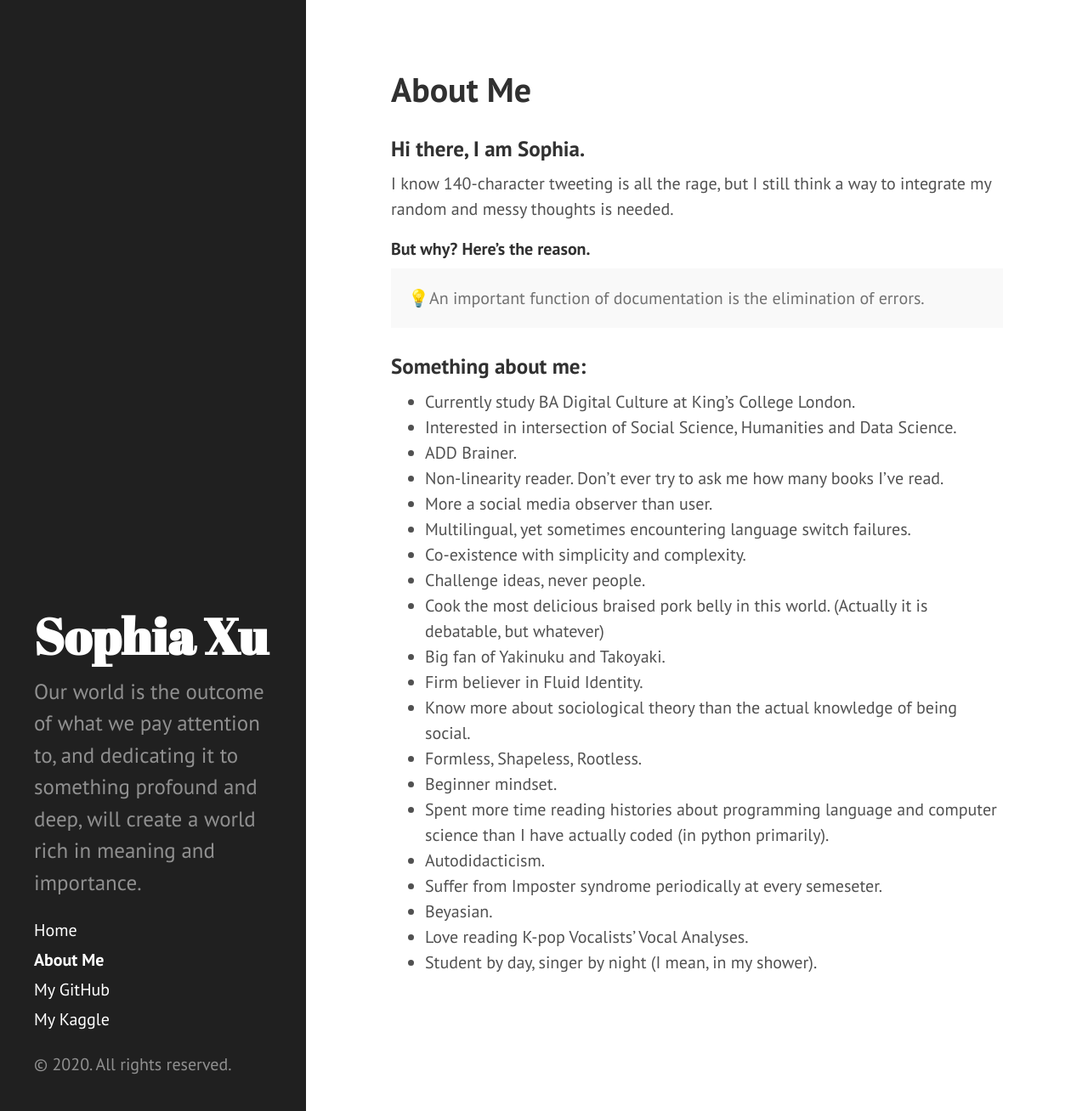
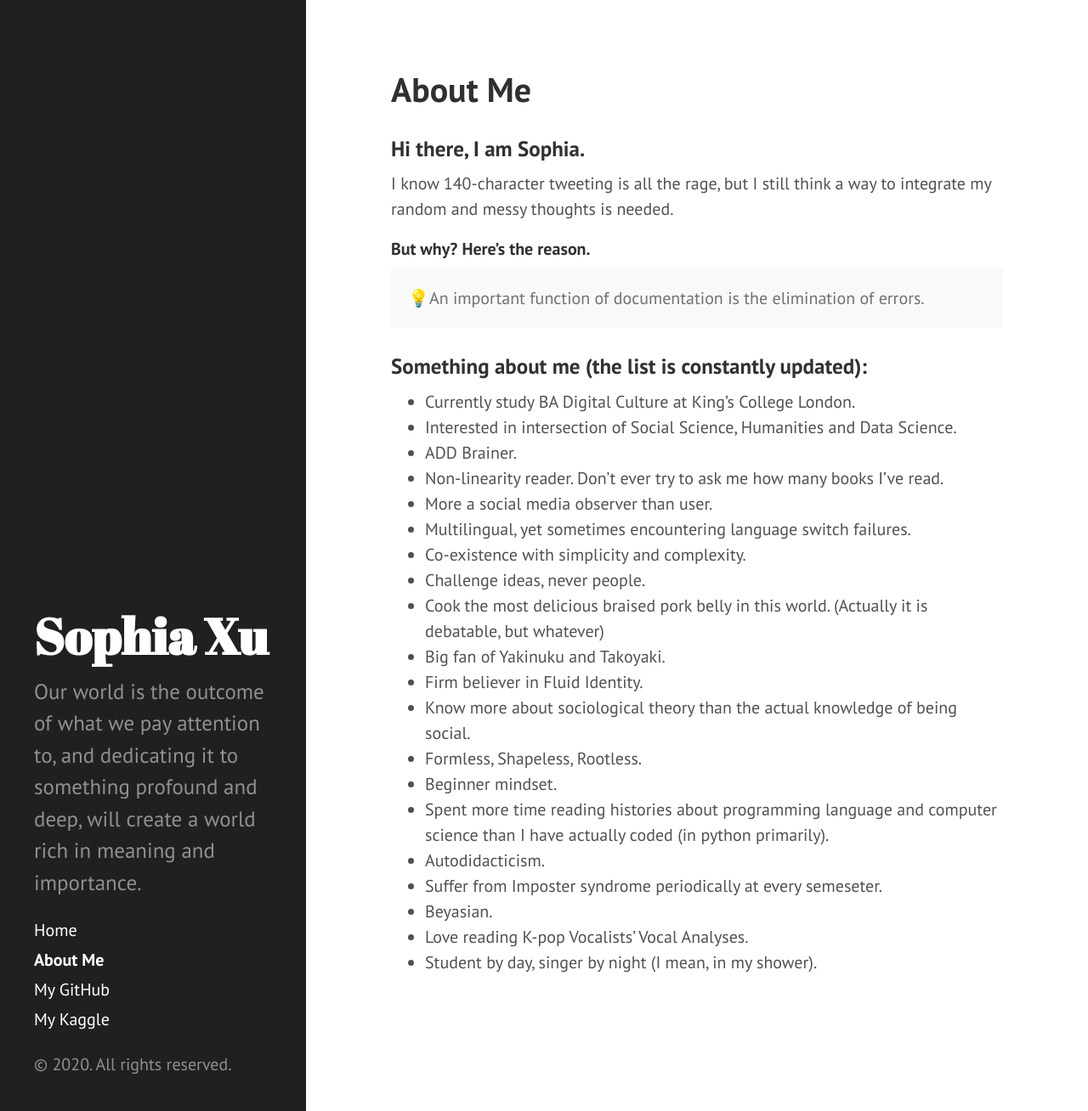
Before and after one commit to philosofia/philosofia.github.io, a Jekyll site: the page built from about.md, in a window 1280 px wide and 1308 px high. Shown: the whole window at 85% size. Built offline with Jekyll 4.4.1, drawn with Linux system fonts in a browser that asks for light colours.

Commit message:
Update about.md

```diff
--- a/about.md
+++ b/about.md
@@ -13,7 +13,7 @@ I know 140-character tweeting is all the rage, but I still think a way to integr
 </p>
 
 
-### Something about me:
+### Something about me (the list is constantly updated):
 
 * Currently study BA Digital Culture at King's College London.
 * Interested in intersection of Social Science, Humanities and Data Science.
```
